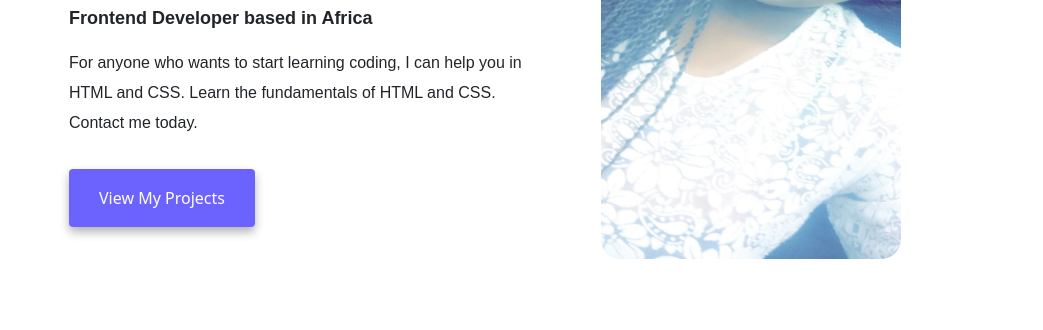
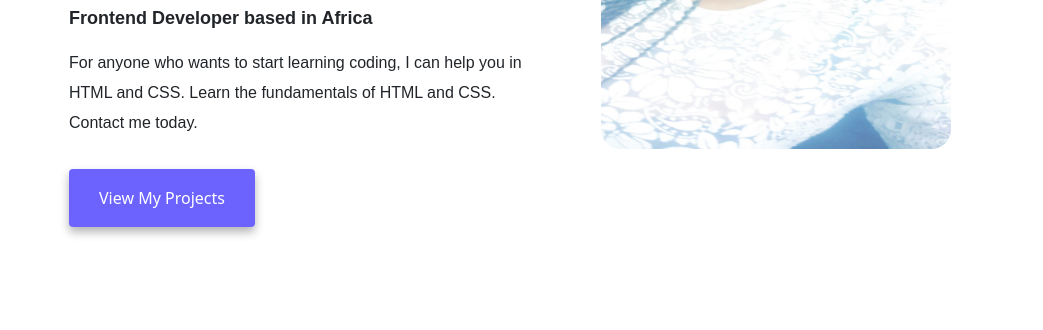
Before and after one commit to Tohan-B/Profile-page, a plain HTML site: page about.html in a window 1280 px wide. Shown: the part 301-631 px from the top of the page, without its empty margins (51-1094 px from the left). Drawn offline with nearby package versions, Linux system fonts and the light colour scheme.

Commit message:
Change personal picture dimensions on about page

```diff
--- a/style.css
+++ b/style.css
@@ -170,8 +170,8 @@ button:hover {
 }
 
 .image {
-  width: 300px;
-  height: 460px;
+  width: 350px;
+  height: 350px;
   border-radius: 20px;
 }
 
```
